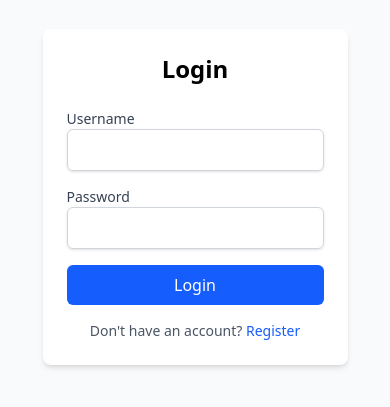
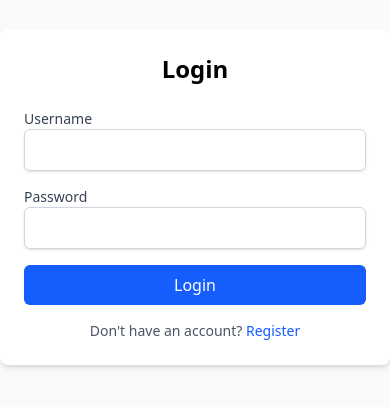
Before and after one commit to webpilotx/auth, a React (Vite) app: page / in a window 390 px wide. Shown: the part 245-652 px from the top of the page. Built offline with nearby package versions, Linux system fonts and the light colour scheme.

Commit message:
Update layout of AuthPage to ensure full-width responsiveness

```diff
--- a/src/main.jsx
+++ b/src/main.jsx
@@ -220,7 +220,7 @@ function AuthPage() {
   const [isLogin, setIsLogin] = useState(true);
 
   return (
-    <div className="max-w-md mx-auto mt-10 p-6 bg-white rounded-lg shadow-md">
+    <div className="w-full max-w-md mx-auto mt-10 p-6 bg-white rounded-lg shadow-md">
       {isLogin ? <LoginForm /> : <RegisterForm />}
       <p className="text-center text-sm text-gray-600 mt-4">
         {isLogin ? "Don't have an account?" : "Already have an account?"}{" "}
```
